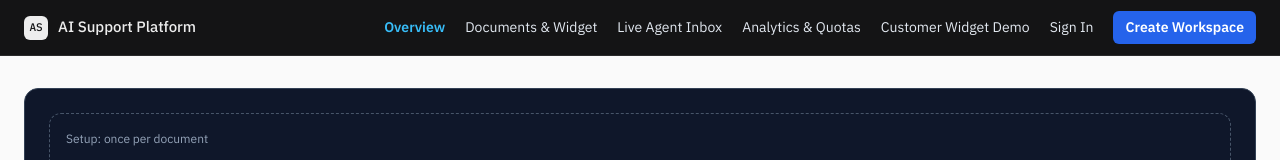
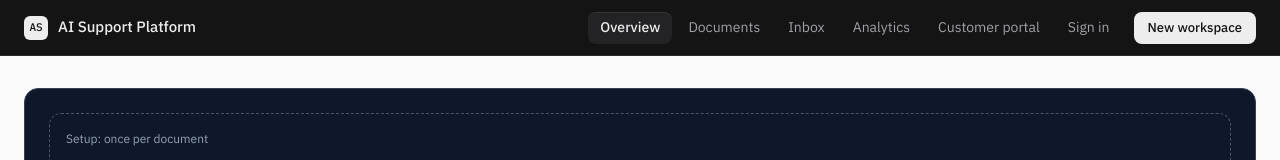
Before and after one commit to MirEashanZaman/ai-support-platform, a Next.js app in the folder dashboard/: page / in a window 1280 px wide. Shown: the top 160 px of the page. Built offline with nearby package versions, Linux system fonts and the light colour scheme; no server answers.

Commit message:
style(dashboard): align navigation rows to 32px height with quiet active surface step

```diff
--- a/dashboard/src/components/nav-links.tsx
+++ b/dashboard/src/components/nav-links.tsx
@@ -10,50 +10,37 @@ const API_BASE_URL = (
 
 const NAV_ITEMS = [
   { href: '/', label: 'Overview' },
-  { href: '/documents', label: 'Documents & Widget' },
-  { href: '/inbox', label: 'Live Agent Inbox' },
-  { href: '/analytics', label: 'Analytics & Quotas' },
-  { href: `${API_BASE_URL}/widget-demo`, label: 'Customer Widget Demo' },
-  { href: '/login', label: 'Sign In' },
+  { href: '/documents', label: 'Documents' },
+  { href: '/inbox', label: 'Inbox' },
+  { href: '/analytics', label: 'Analytics' },
+  { href: `${API_BASE_URL}/widget-demo`, label: 'Customer portal' },
+  { href: '/login', label: 'Sign in' },
 ];
 
 export default function NavLinks() {
   const pathname = usePathname();
 
   return (
-    <nav style={{ display: 'flex', alignItems: 'center', gap: 20, fontSize: 14 }}>
+    <nav className="app-nav" aria-label="Primary navigation">
       {NAV_ITEMS.map((item) => {
         const isActive =
           item.href === '/'
             ? pathname === '/'
-            : pathname === item.href || pathname?.startsWith(item.href + '/');
+            : !item.href.startsWith('http') &&
+              (pathname === item.href || pathname?.startsWith(item.href + '/'));
 
         return (
           <Link
             key={item.href}
             href={item.href}
-            style={{
-              color: isActive ? '#38bdf8' : '#e2e8f0',
-              fontWeight: isActive ? 600 : 400,
-              textDecoration: 'none',
-            }}
+            className={`app-nav-link${isActive ? ' app-nav-link-active' : ''}`}
           >
             {item.label}
           </Link>
         );
       })}
-      <Link
-        href="/signup"
-        style={{
-          backgroundColor: '#2563eb',
-          color: '#ffffff',
-          padding: '6px 12px',
-          borderRadius: 6,
-          fontWeight: 600,
-          textDecoration: 'none',
-        }}
-      >
-        Create Workspace
+      <Link href="/signup" className="app-nav-cta">
+        New workspace
       </Link>
     </nav>
   );
```
